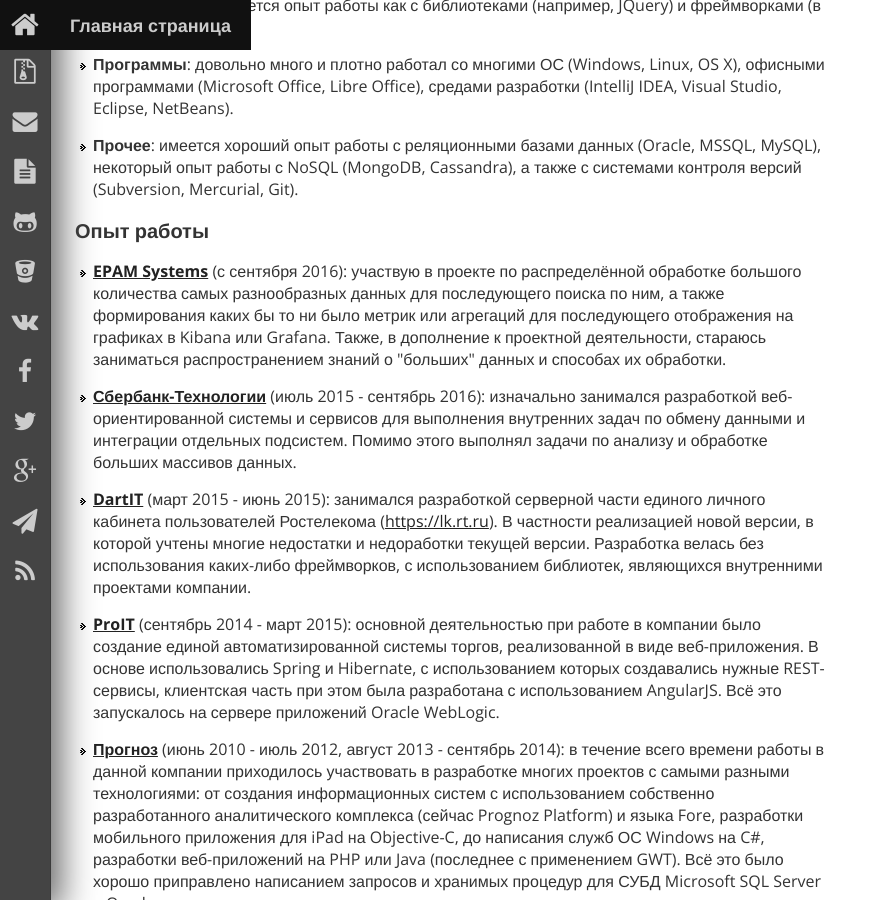
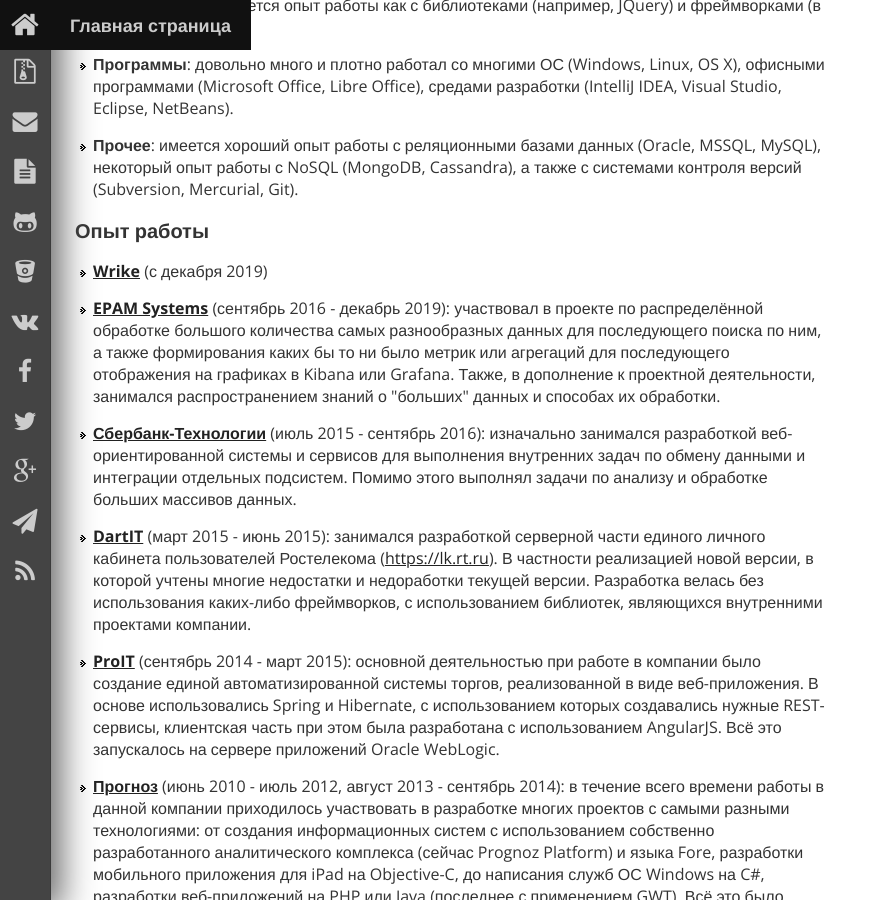
Before and after one commit to chermenin/chermenin.ru, a Jekyll site: the page built from cv.html, in a window 1280 px wide and 900 px high, scrolled down 751 px. Shown: the whole window, without its empty margins (0-887 px from the left). Built offline with Jekyll 4.4.1, drawn with Linux system fonts in a browser that asks for light colours.

Commit message:
Update cv.html

```diff
--- a/cv.html
+++ b/cv.html
@@ -62,10 +62,13 @@
 <p>
     <ul>
         <li>
-            <a href="https://www.epam.com/" target="_blank"><strong>EPAM Systems</strong></a> (с сентября 2016):
-            участвую в проекте по распределённой обработке большого количества самых разнообразных данных для последующего поиска по ним,
+            <a href="https://www.wrike.com/" target="_blank"><strong>Wrike</strong></a> (с декабря 2019)
+        </li>
+        <li>
+            <a href="https://www.epam.com/" target="_blank"><strong>EPAM Systems</strong></a> (сентябрь 2016 - декабрь 2019):
+            участвовал в проекте по распределённой обработке большого количества самых разнообразных данных для последующего поиска по ним,
             а также формирования каких бы то ни было метрик или агрегаций для последующего отображения на графиках в Kibana или Grafana.
-            Также, в дополнение к проектной деятельности, стараюсь заниматься распространением знаний о "больших" данных и способах их обработки.
+            Также, в дополнение к проектной деятельности, занимался распространением знаний о "больших" данных и способах их обработки.
         </li>
         <li>
             <a href="https://sber-tech.com/" target="_blank"><strong>Сбербанк-Технологии</strong></a> (июль 2015 - сентябрь 2016):
```
